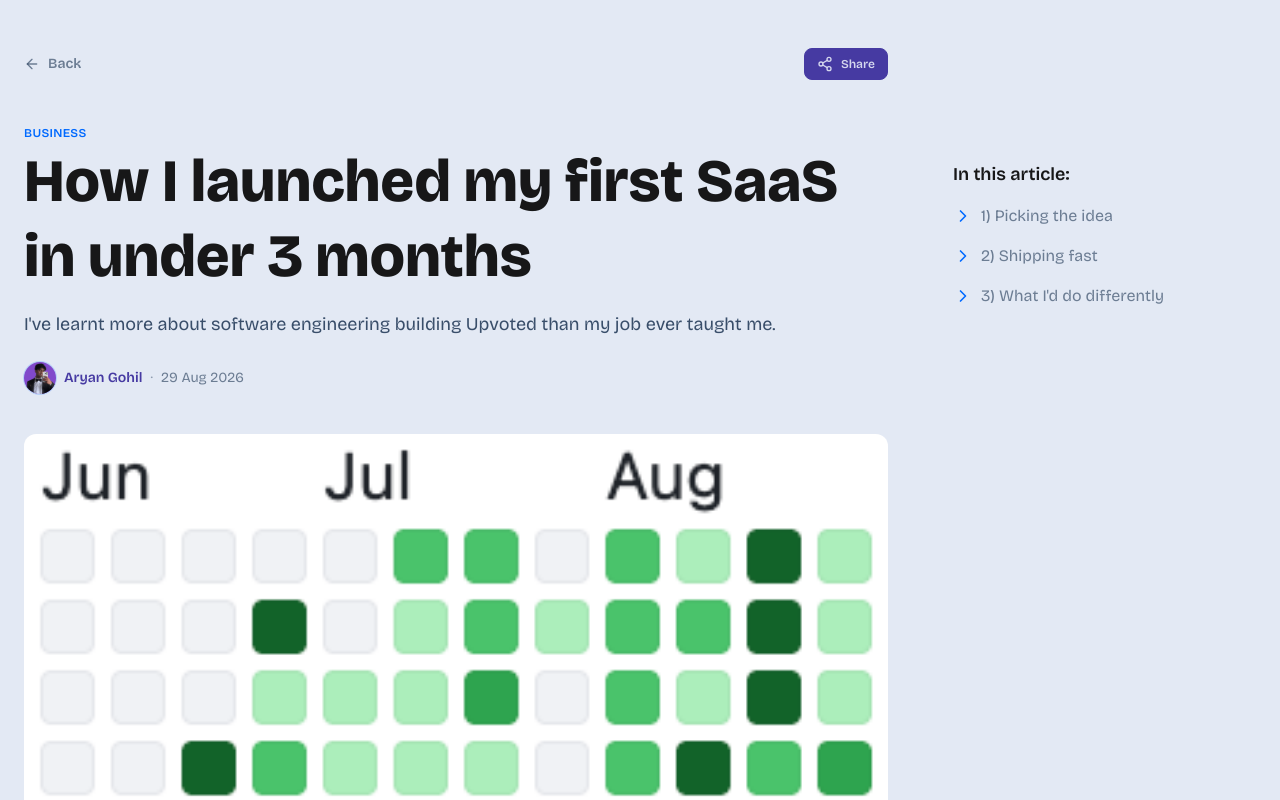
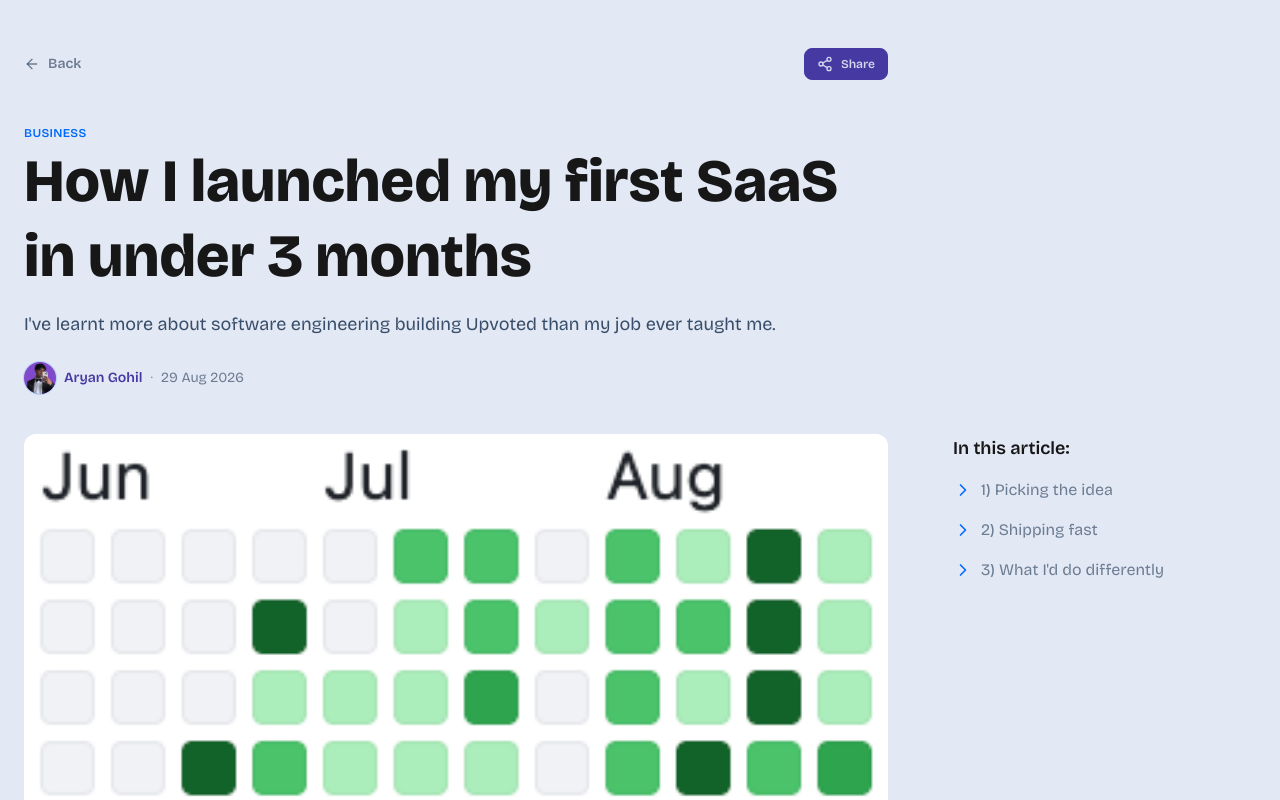
Before and after one commit to aryan-gohil05/personal-website, a Next.js app: page /blog/how-i-launched-my-first-saas-in-3-months in a window 1280 px wide. Shown: the top 800 px of the page. Built offline with nearby package versions, Linux system fonts and the light colour scheme.

Commit message:
Fixed in this article floating in blog posts

```diff
--- a/app/blog/[slug]/page.tsx
+++ b/app/blog/[slug]/page.tsx
@@ -64,14 +64,14 @@ export default async function BlogPost({ params }: PageProps<"/blog/[slug]">) {
     <main className="min-h-screen bg-base-300">
       <ProgressTracker />
 
-      <div className="mx-auto max-w-4xl px-6 pt-12 lg:flex lg:max-w-350 lg:items-start lg:gap-12">
-        <div className="lg:min-w-0 lg:flex-1 lg:ml-auto lg:max-w-4xl">
-          <div className="flex items-center justify-between">
+      <div className="mx-auto max-w-4xl px-6 pt-12 lg:grid lg:max-w-350 lg:grid-cols-[minmax(0,56rem)_20rem] lg:items-start lg:justify-end lg:gap-x-12">
+        <div className="flex items-center justify-between lg:col-start-1">
           <BackButton returnUrl="/#posts" />
           <ShareButton title={metadata.title} />
         </div>
 
-          <article className="mt-10">
+        <article className="lg:contents">
+          <div className="mt-10 lg:col-start-1">
             <span className="text-xs font-semibold uppercase tracking-wide text-primary">
               {metadata.category}
             </span>
@@ -95,6 +95,7 @@ export default async function BlogPost({ params }: PageProps<"/blog/[slug]">) {
                 {formatPostDate(metadata.date)}
               </time>
             </div>
+          </div>
 
           <CoverImage
             src={metadata.coverImage}
@@ -103,16 +104,18 @@ export default async function BlogPost({ params }: PageProps<"/blog/[slug]">) {
             width={1000}
             height={420}
             priority
-              className="mt-10 h-auto w-full rounded-xl"
+            className="mt-10 h-auto w-full rounded-xl lg:col-start-1 lg:row-start-3"
           />
 
-            <div className="mt-10">
+          <div className="mt-10 lg:col-start-1">
             <Content />
           </div>
         </article>
-        </div>
 
-        <ArticleToc headings={headings} />
+        <ArticleToc
+          headings={headings}
+          topOffsetClassName="lg:col-start-2 lg:row-start-3 lg:row-span-2 lg:mt-10 lg:self-start"
+        />
       </div>
 
       {otherPosts.length > 0 && (
--- a/components/InThisArticle.tsx
+++ b/components/InThisArticle.tsx
@@ -2,13 +2,19 @@ import type { Heading } from "@/lib/headings";
 
 type ArticleTocProps = {
   headings: Heading[];
+  topOffsetClassName?: string;
 };
 
-export default function inThisArticle({ headings }: ArticleTocProps) {
+export default function inThisArticle({
+  headings,
+  topOffsetClassName = "lg:mt-28",
+}: ArticleTocProps) {
   if (headings.length === 0) return null;
 
   return (
-    <aside className="hidden lg:sticky lg:top-40 lg:mt-28 lg:block lg:w-80 lg:shrink-0">
+    <aside
+      className={`hidden lg:sticky lg:top-40 lg:block lg:w-80 lg:shrink-0 ${topOffsetClassName}`}
+    >
       <div className="border-l pl-4 text-base-300">
         <h2 className="text-lg font-semibold text-black/90 dark:text-white">
           In this article:
```
Lines whose indentation alone changed are shown as unchanged.
